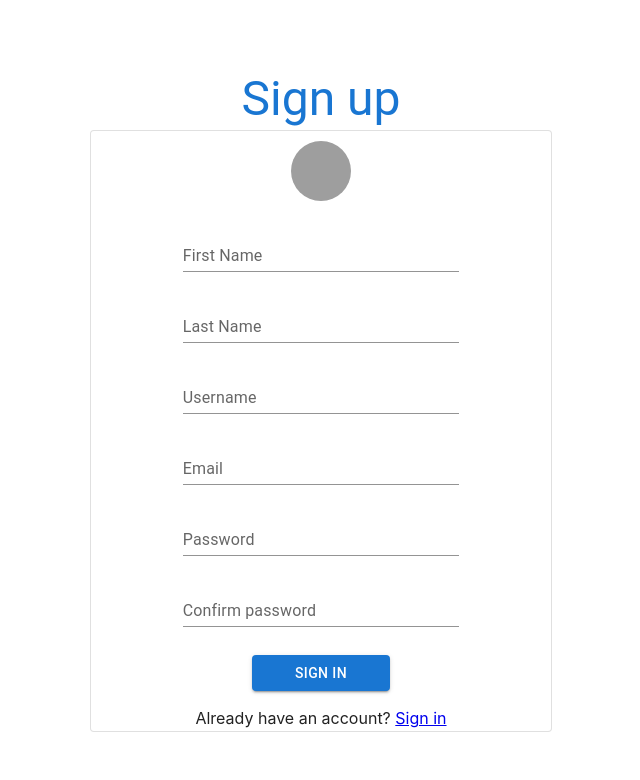
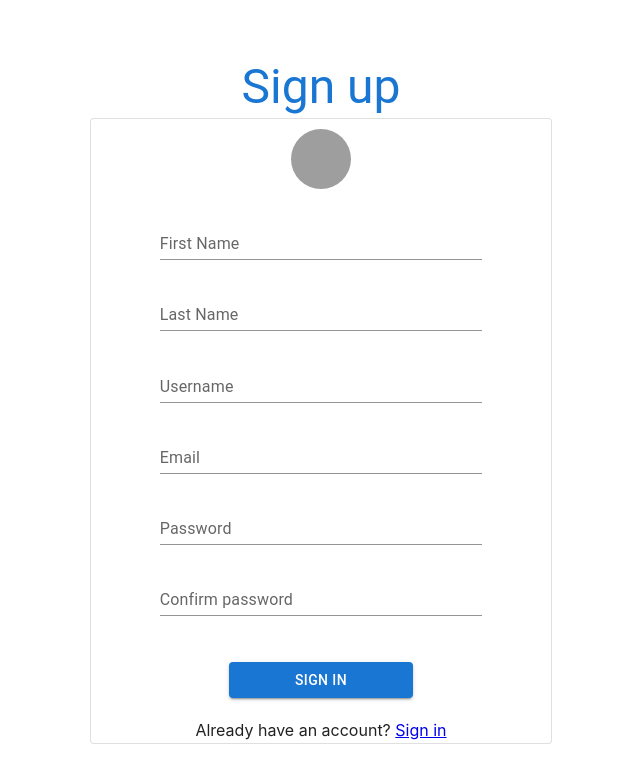
Before and after one commit to antonijek/Musical-instruments-store, a React (Create React App) app: page /register in a window 1280 px wide. Shown: the top 780 px of the page, without its empty margins (319-959 px from the left). Built offline with nearby package versions, Linux system fonts and the light colour scheme; grey boxes are pictures that could not be loaded.

Commit message:
update css, replaced useRegister js in hooks folder

```diff
--- a/src/components/Register.js
+++ b/src/components/Register.js
@@ -1,5 +1,5 @@
-import useRegister from './useRegister.js';
-import { React, useState } from "react";
+import { React } from "react";
+import useRegister from '../hooks/useRegister.js';
 import Paper from '@mui/material/Paper';
 import { Typography, Grid } from "@mui/material";
 import Avatar from '@mui/material/Avatar';
@@ -9,58 +9,89 @@ import { Link } from "react-router-dom";
 
 const Register = () => {
 
-  const
-  {
-      initialValues,
+  const {
     formValues,
     formErrors,
-      isSubmit,
-      validate,
     handleChange,
-      handleSubmit} = useRegister();
+    handleSubmit
 
-  return (
+  } = useRegister();
 
-      <Grid sx={{display:"flex", justifyContent:"center", alignItems:"center", flexDirection:'column', minHeight: '100vh'}}>
-        <Typography variant='h3' color='primary' sx={{padding:'3px'}} >Sign up</Typography>
-        <Paper
-          variant="outlined"
-          sx={{
+  // Styles
+  const gridStyle = {
+    display:"flex",
+    justifyContent:"center",
+    alignItems:"center",
+    flexDirection:'column',
+    minHeight: '100vh'
+  }
+  const paperStyle = {
     width: { xs:'90%', sm:'70%', md:'60%', lg:'40%' },
     height: 'auto',
     display:'flex',
     flexDirection:'column',
     justifyContent:'center',
     alignItems:'center',
-        }}>
-        <Avatar sx={{marginTop:'10px', width:60, height:60}} src="/broken-image.jpg" />
-          <form style={{ width:'100%', display:'flex', flexDirection:'column',justifyContent:'center', alignItems:'center' }} onSubmit={handleSubmit}>
+  }
+  const avatarStyle = {
+    marginTop:'10px',
+    width:60,
+    height:60
+  }
+  const formStyle = {
+    width:'100%',
+    display:'flex',
+    flexDirection:'column',
+    justifyContent:'center',
+    alignItems:'center'
+  }
+  const textFieldStyle = {
+    width: { xs:'90%', sm:'70%', md:'60%', lg:'70%' },
+    marginTop:'5%',
+    // width:'60%'
+  }
+  const errorText = {
+    color: 'red',
+    fontSize:'0.8em'
+  }
+  const buttonStyle = {
+    width: { xs:'70%', sm:'40%', md:'30%', lg:'40%' },
+    margin:{ xs:'10% 10% 4% 10%', sm:'10% 10% 4% 10%', md:'6% 10% 3% 10%', lg:'10% 10% 4% 10%'}
+  }
 
-            <TextField type='text' name='firstName' label="First Name" variant="standard" value={formValues.firstName} onChange={(e) => handleChange(e)} sx={{marginTop:'5%', width:'60%'}} />
+  return (
 
-            <Typography color='red'> {formErrors.firstName} </Typography>
-            <TextField type='text' name='lastName' label="Last Name" variant="standard" value={formValues.lastName} onChange={handleChange} sx={{marginTop:'5%', width:'60%'}} />
+      <Grid sx={gridStyle}>
+        <Typography variant='h3' color='primary' sx={{padding:'3px'}} >Sign up</Typography>
+        <Paper
+          variant="outlined"
+          sx={paperStyle}>
+        <Avatar sx={avatarStyle} src="/broken-image.jpg" />
+          <form style={formStyle} onSubmit={handleSubmit}>
+            <TextField name='firstName' label="First Name" variant="standard" value={formValues.firstName} onChange={(e) => handleChange(e)} sx={textFieldStyle} />
+            <Typography sx={errorText}> {formErrors.firstName} </Typography>
 
-            <Typography color='red'> {formErrors.lastName} </Typography>
-            <TextField type='text' name='username' label="Username" variant="standard" value={formValues.username} onChange={handleChange} sx={{marginTop:'5%', width:'60%'}} />
+            <TextField type='text' name='lastName' label="Last Name" variant="standard" value={formValues.lastName} onChange={handleChange} sx={textFieldStyle} />
+            <Typography sx={errorText}> {formErrors.lastName} </Typography>
 
-            <Typography color='red'> {formErrors.username} </Typography>
-            <TextField type='text' name='email' label="Email" variant="standard" value={formValues.email} onChange={handleChange} sx={{marginTop:'5%', width:'60%'}} />
+            <TextField type='text' name='username' label="Username" variant="standard" value={formValues.username} onChange={handleChange} sx={textFieldStyle} />
+            <Typography sx={errorText}> {formErrors.username} </Typography>
 
-            <Typography color='red'> {formErrors.email} </Typography>
-            <TextField type='password' name='password' label="Password" variant="standard" value={formValues.password} onChange={handleChange} sx={{marginTop:'5%', width:'60%'}} />
+            <TextField type='text' name='email' label="Email" variant="standard" value={formValues.email} onChange={handleChange} sx={textFieldStyle} />
+            <Typography sx={errorText}> {formErrors.email} </Typography>
 
-            <Typography color='red'> {formErrors.password} </Typography>
-            <TextField type='password' name='confirmPassword' label="Confirm password" variant="standard" value={formValues.confirmPassword} onChange={handleChange} sx={{marginTop:'5%', width:'60%'}} />
+            <TextField type='password' name='password' label="Password" variant="standard" value={formValues.password} onChange={handleChange} sx={textFieldStyle} />
+            <Typography sx={errorText}> {formErrors.password} </Typography>
 
-            <Typography color='red'> {formErrors.confirmPassword} </Typography>
-            <Button variant="contained" type='submit' sx={{margin:'6% 10% 3% 10%', width:'30%'}} >Sign in</Button>
+            <TextField type='password' name='confirmPassword' label="Confirm password" variant="standard" value={formValues.confirmPassword} onChange={handleChange} sx={textFieldStyle} />
+            <Typography sx={errorText}> {formErrors.confirmPassword} </Typography>
+
+            <Button sx={buttonStyle} variant="contained" type='submit' >Sign in</Button>
           </form>
           <Typography variant='p' sx={{padding:'3px'}} >Already have an account? <Link to='/login'>Sign in</Link></Typography>
         </Paper>
       </Grid>
 
-
   );
 };
 
--- a/src/components/useRegister.js
+++ b/src/hooks/useRegister.js
@@ -1,4 +1,4 @@
-import { React, useState } from "react";
+import { useState } from "react";
 
 const useRegister = () => {
 
@@ -53,11 +53,8 @@ const useRegister = () => {
 
 
     return {
-        initialValues,
         formValues,
         formErrors,
-        isSubmit,
-        validate,
         handleChange,
         handleSubmit
     }
```
Lines whose indentation alone changed are shown as unchanged.
